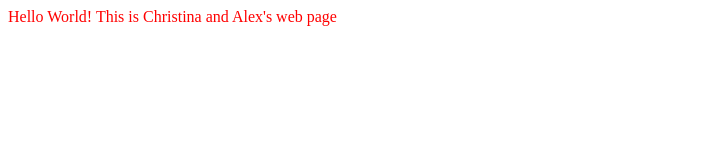
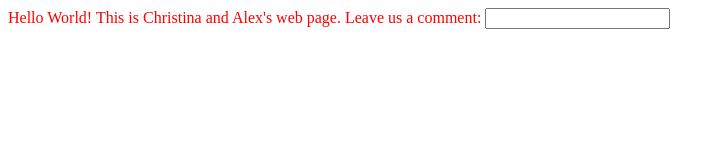
Before and after one commit to xelAhcratiPsavilO/christinayalex, a plain HTML site: page index.html in a window 1280 px wide. Shown: the whole page, without its empty margins (0-725 px from the left). Drawn offline with Linux system fonts and the light colour scheme.

Commit message:
Add basic script

```diff
--- a/index.html
+++ b/index.html
@@ -5,13 +5,21 @@
     <meta charset="utf-8">
     <meta name="viewport" content="width=device-width, initial-scale=1">
 
-    <style media="screen">
+    <style type="text/css">
       Body {
         color: red;
       }
     </style>
+
+    <script type="text/javascript">
+      function capitalize() {
+        var comment = document.getElementById("commentId");
+        comment.value = comment.value.toUpperCase();
+      }
+    </script>
   </head>
   <body>
-Hello World! This is Christina and Alex's web page
+Hello World! This is Christina and Alex's web page.
+Leave us a comment: <input type="text" name="comment" id="commentId" onchange="capitalize()">
   </body>
 </html>
```
